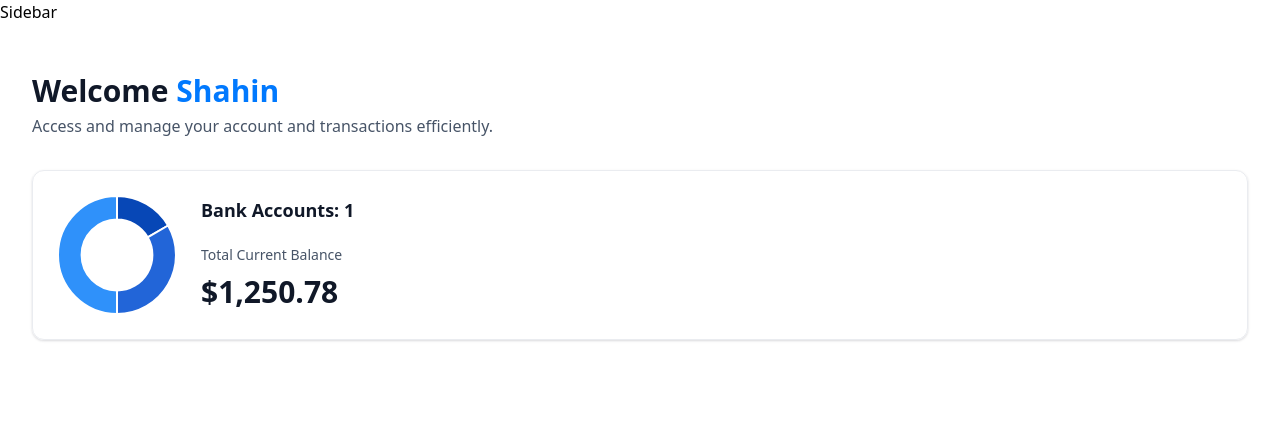
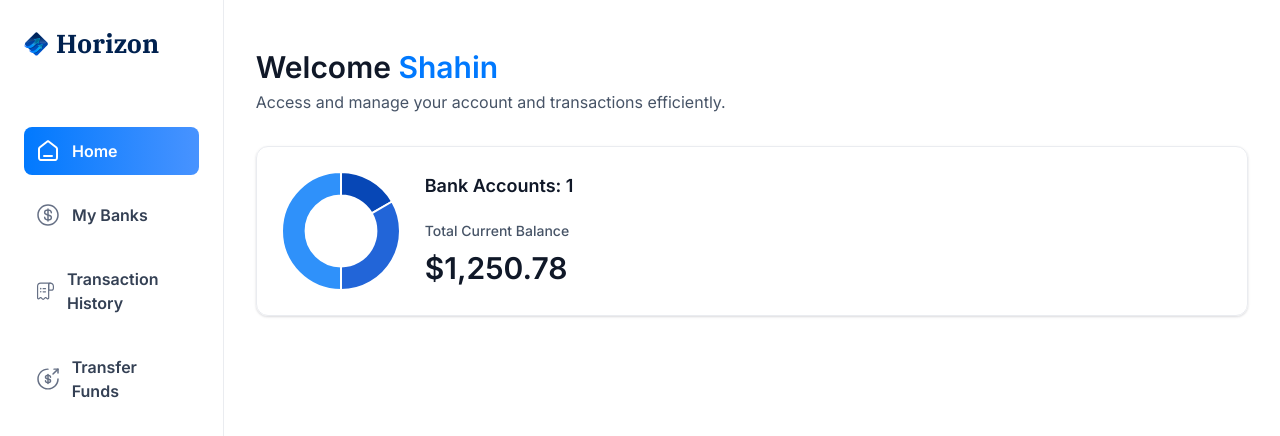
Before and after one commit to ShahinurAlamBhuiyan/Bank-Horizon, a Next.js app: page / in a window 1280 px wide. Shown: the top 436 px of the page. Built offline with nearby package versions, Linux system fonts and the light colour scheme.

Commit message:
complete sidebar for desktop

```diff
--- a/app/(root)/layout.tsx
+++ b/app/(root)/layout.tsx
@@ -1,3 +1,4 @@
+import Sidebar from "@/components/Sidebar";
 
 
 
@@ -6,10 +7,11 @@
 }: Readonly<{
   children: React.ReactNode;
 }>) {
+  const loggedIn = { firstName: 'Shahin', lastName: 'Bhuiyan'};
   return (
-    <main>
-        Sidebar
-        {children}
+    <main className="flex h-screen w-full font-inter">
+      <Sidebar user={loggedIn} />
+      {children}
     </main>
   );
 }
--- /dev/null
+++ b/components/Sidebar.tsx
@@ -0,0 +1,55 @@
+'use client'
+import { sidebarLinks } from '@/constants'
+import { cn } from '@/lib/utils'
+import Image from 'next/image'
+import Link from 'next/link'
+import { usePathname } from 'next/navigation'
+import React from 'react'
+
+const Sidebar = ({ user }: SiderbarProps) => {
+    const pathname = usePathname();
+    return (
+        <section className='sidebar'>
+            <nav className='flex flex-col gap-4'>
+                <Link href={'/'} className='mb-12 cursor-pointer flex items-center gap-2'>
+                    <Image
+                        src='/icons/logo.svg'
+                        width={34}
+                        height={34}
+                        alt='Horizon logo'
+                        className='size-[24px] max-xl:size-14'
+                    />
+                    <h1 className='sidebar-logo'>Horizon</h1>
+                </Link>
+
+                {
+                    sidebarLinks.map((item) => {
+                        const isActive = pathname === item.route || pathname.startsWith(`${item.route}/`)
+                        return (
+                            <Link
+                                className={cn('sidebar-link', { 'bg-bank-gradient': isActive })}
+                                href={item.route}
+                                key={item.label}
+                            >
+                                <div className='relative size-6'>
+                                    <Image
+                                        src={item.imgURL}
+                                        alt={item.label}
+                                        fill
+                                        className={cn({ 'brightness-[3] invert-0': isActive })}
+                                    />
+                                </div>
+                                <p className={cn('sidebar-label', { '!text-white': isActive })}>{item.label}</p>
+                            </Link>
+                        )
+                    })
+                }
+                USER
+            </nav>
+
+            FOOTER
+        </section>
+    )
+}
+
+export default Sidebar
```
